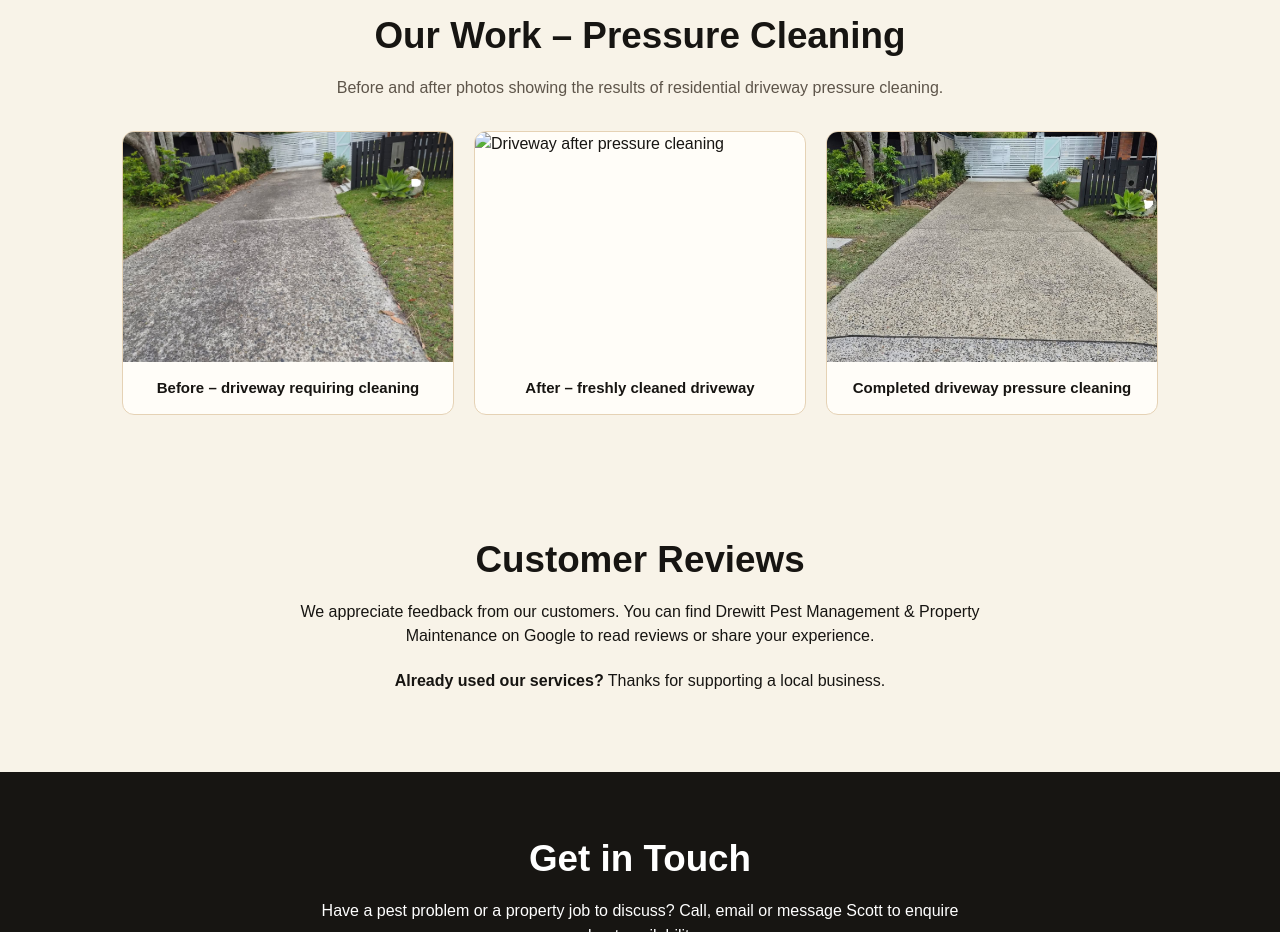
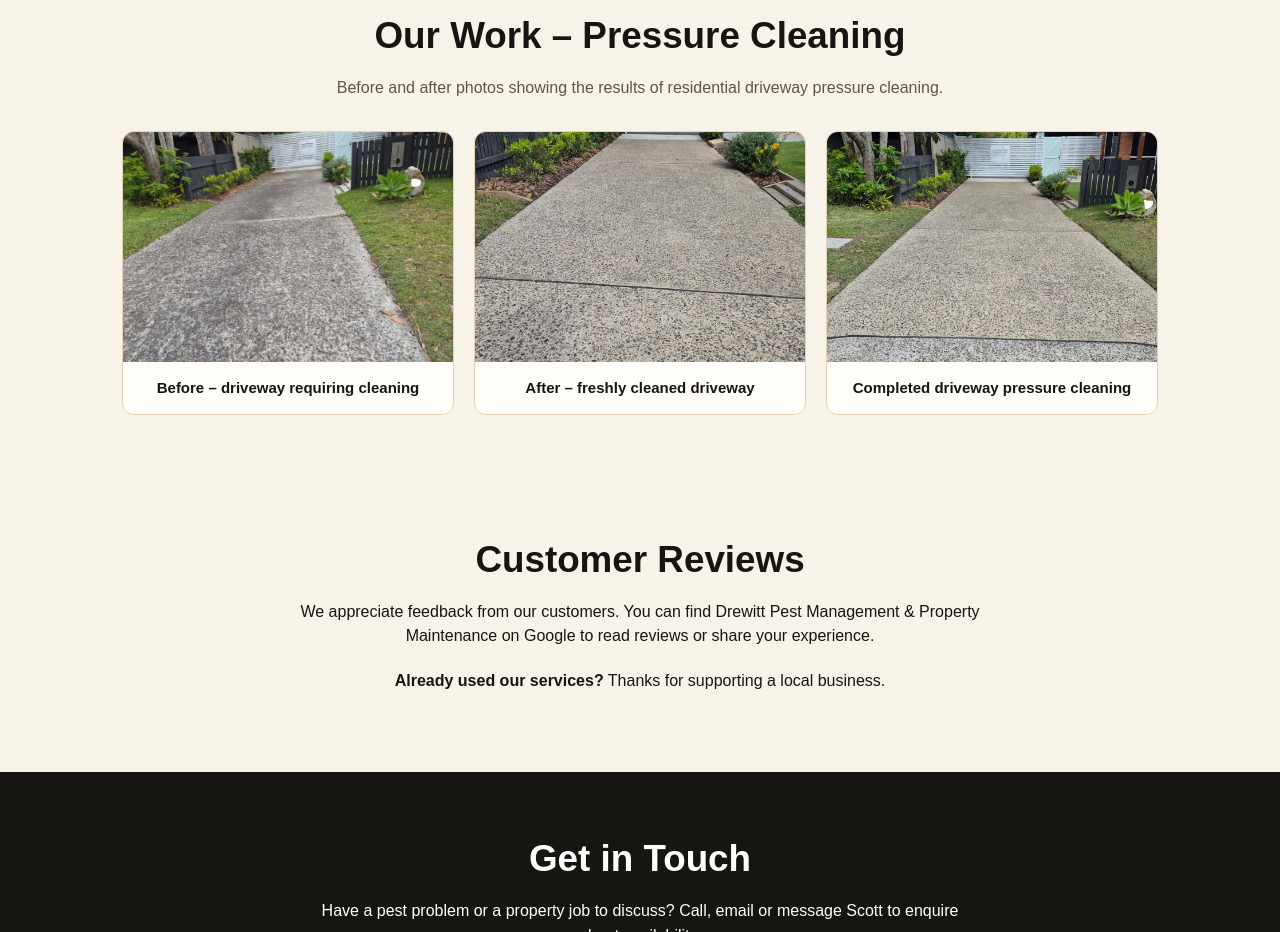
Before and after one commit to Drewittpest/drewittpest.com.au, a plain HTML site: page index.html in a window 1280 px wide. Shown: the part 3400-4332 px from the top of the page. Drawn offline with Linux system fonts and the light colour scheme.

```diff
--- a/index.html
+++ b/index.html
@@ -140,7 +140,7 @@ section.content{padding:58px 0}h2{text-align:center;font-size:clamp(1.7rem,3vw,2
         <figcaption>Before – driveway requiring cleaning</figcaption>
       </figure>
       <figure>
-        <img src="Pressure Washer Driveway After.jpg" alt="Driveway after pressure cleaning" loading="lazy">
+        <img src="Pressure Washer Dreiveway After.jpg" alt="Driveway after pressure cleaning" loading="lazy">
         <figcaption>After – freshly cleaned driveway</figcaption>
       </figure>
       <figure>
```
